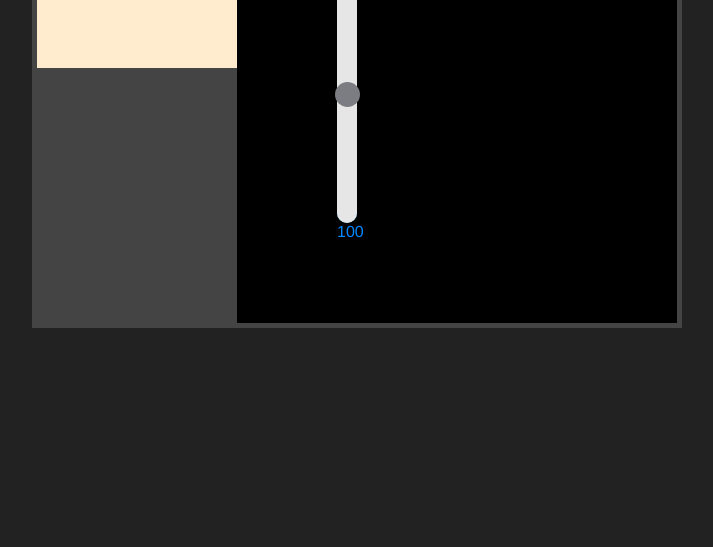
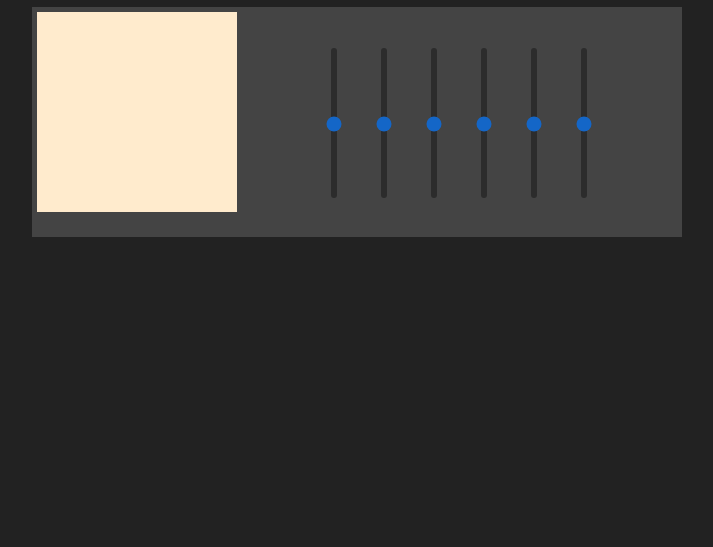
Before and after one commit to stevinz/iris, a plain HTML site: page index.html in a window 1280 px wide. Shown: the part 253-800 px from the top of the page, without its empty margins (283-996 px from the left). Drawn offline with Linux system fonts and the light colour scheme.

Commit message:
Vertical sliders looking nice

```diff
--- /dev/null
+++ b/colorwheel.css
@@ -0,0 +1,107 @@
+/*
+
+	Coloreye Stylesheet
+
+		.class
+		#id
+
+*/
+
+/*/////////////////////////////////////////////////////////////////////////////////////
+//		Main
+/////////////////////////////////////////////////////////////////////////////////////*/
+
+
+* {
+	font-family: Helvetica, Arial, sans-serif;
+	font-size: 12;
+}
+
+body {
+	color: var(--color-icon);
+	background-color: var(--color-background-dark);
+
+    margin: 0;
+    overflow: auto;
+    text-align: center;
+}
+
+.title {
+	margin: auto;
+}
+
+#mainBox {
+	background-color: var(--color-background-light);
+	margin: auto;
+    padding: 5px;
+	width: 50%;
+	display: flex;
+}
+
+#colorWheel {
+	background-color: blanchedalmond;
+	width: var(--wheel-size);
+	height: var(--wheel-size);
+}
+
+#sliders {
+	background-color: transparent;
+	margin: auto;
+	display: flex;
+}
+
+/*/////////////////////////////////////////////////////////////////////////////////////
+//		Slider
+/////////////////////////////////////////////////////////////////////////////////////*/
+
+:root {
+	--color-icon: #08f;
+	--color-background-dark: #222;
+	--color-background-light: #444;
+
+	--wheel-size: 200px;
+
+	--slider-box-width: 50px;
+	--slider-box-height: 220px;
+
+	--slider-height: 150px;
+	--slider-width: 6px;
+
+	--slider-thumb: 20px;
+}
+
+.sliderBox {
+	background-color: transparent;
+	width: var(--slider-box-width);
+	height: var(--slider-box-height);
+}
+	.slider {
+		-webkit-appearance: none;
+		appearance: none;
+		width: var(--slider-height);
+		height: var(--slider-width);
+		border-radius: 5px;
+		background: var(--color-background-dark);
+		outline: none;
+		opacity: 0.7;
+		-webkit-transition: .2s;
+		transition: opacity .2s;
+
+		position: relative;
+		left: calc(0px - (var(--slider-height) / 2) + (var(--slider-box-width) / 2));
+		top: calc((var(--slider-box-height) / 2) - (var(--slider-thumb) / 2));
+		/* transform: rotateZ(270deg); */
+		transform: rotate(270deg);
+	}
+	.slider:hover {
+		opacity: 1;
+	}
+		.slider::-webkit-slider-thumb, .slider::-moz-range-thumb {
+			-webkit-appearance: none;
+			appearance: none;
+			width: var(--slider-thumb);
+			height: var(--slider-thumb);
+			border-radius: 50%;
+			background: var(--color-icon);
+			cursor: pointer;
+		}
--- a/index.html
+++ b/index.html
@@ -4,12 +4,12 @@
         <title>Eyedrop</title>
         <meta charset="utf-8">
         <meta name="viewport" content="width=device-width, user-scalable=no, minimum-scale=1.0, maximum-scale=1.0">
-        <link rel="stylesheet" href="./main.css" type="text/css">
+        <link rel="stylesheet" href="./colorwheel.css" type="text/css">
     </head>
+    <body>
+        <br><br><br><br><br><br><br><br><br><br>
 
-    <body>
-
-        <br><br>
+        <!-------------------------------------------------------------------->
 
         <div class="title"><h1>Color Eye</h1></div>
 
@@ -18,80 +18,19 @@
                 <!-- to draw color wheel -->
             </canvas>
 
-            <div id="sliderBox">
-
-
-                <div id="slider-container">
-                    <div id="slider-bar"><div id="slider-thumb"></div></div>
-
-                    <div class="value" id="demo-value">0</div>
-                </div>
-
-
+            <div id="sliders">
+                <div class="sliderBox"><input type="range" min="1" max="100" value="50" class="slider" id="myRange"></div>
+                <div class="sliderBox"><input type="range" min="1" max="100" value="50" class="slider" id="myRange"></div>
+                <div class="sliderBox"><input type="range" min="1" max="100" value="50" class="slider" id="myRange"></div>
+                <div class="sliderBox"><input type="range" min="1" max="100" value="50" class="slider" id="myRange"></div>
+                <div class="sliderBox"><input type="range" min="1" max="100" value="50" class="slider" id="myRange"></div>
+                <div class="sliderBox"><input type="range" min="1" max="100" value="50" class="slider" id="myRange"></div>
             </div>
         </div>
 
+        <!-------------------------------------------------------------------->
 
         <script type="module">
-
-            class Slider {
-                constructor(min, max, element, thumb) {
-                    this.min = min;
-                    this.max = max;
-                    this.value = min;
-                    this.element = element;
-                    this.thumb = thumb;
-
-                    this._mousedown = sliderMouseDown.bind(this);
-                    this._mousemove = sliderMouseMove.bind(this);
-                    this._mouseup = sliderMouseUp.bind(this);
-
-                    this.element.addEventListener('mousedown', this._mousedown, false);
-                }
-
-                getId() { return this.element.id; }
-                getValue() { return this.value; }
-                setValue(value) {
-                    value = Math.max(this.min, Math.min(this.max, value));
-                    let yRange = this.element.clientHeight;
-                    let y = Math.floor((this.max - value) / (this.max - this.min) * yRange);
-                    let o = (this.thumb.getBoundingClientRect().bottom - this.thumb.getBoundingClientRect().top) / 2;
-                    this.thumb.style.top = y - o + 'px';
-                    this.value = value;
-                    this.onChange();
-                }
-
-                onChange() {
-                    document.getElementById("demo-value").innerHTML = slider.getValue().toFixed(0);
-                }
-            }
-
-            function sliderMouseDown(event) {
-                document.addEventListener('mousemove', this._mousemove, false);
-                document.addEventListener('mouseup', this._mouseup, false);
-                event.preventDefault();
-            }
-
-            function sliderMouseMove(event) {
-                let height = this.element.getBoundingClientRect().bottom - this.element.getBoundingClientRect().top;
-                let pos = event.clientY - this.element.getBoundingClientRect().top;
-                if (pos < 0) pos = 0;
-                if (pos > height) pos = height;
-
-                let value = height - pos;
-                    value /= (height / (this.max - this.min));
-                value = Math.max(0, Math.min(value, this.max));
-
-                this.setValue(value);
-                this.onChange();
-                event.preventDefault();
-            }
-
-            function sliderMouseUp(event) {
-                document.removeEventListener('mousemove', this._mousemove, false);
-                document.removeEventListener('mouseup', this._mouseup, false);
-            }
-
 
 
 
@@ -101,15 +40,12 @@
             //ctx.fillRect(0, 0, 150, 75);
 
 
-            let slider = new Slider(0, 255, document.getElementById("slider-bar"), document.getElementById("slider-thumb"));
-                slider.setValue(100);
-
-
 
 
 
         </script>
 
+        <!-------------------------------------------------------------------->
+
     </body>
-
 </html>
--- a/main.css
+++ /dev/null
@@ -1,84 +0,0 @@
-/*
-
-	Coloreye Stylesheet
-
-		.class
-		#id
-
-*/
-
-/*/////////////////////////////////////////////////////////////////////////////////////
-//		Main
-/////////////////////////////////////////////////////////////////////////////////////*/
-
-* {
-	font-family: Helvetica, Arial, sans-serif;
-	font-size: 12;
-}
-
-body {
-	color: #08f;
-	background-color: #222;
-
-    margin: 0;
-    overflow: auto;
-    text-align: center;
-}
-
-.title {
-	margin: auto;
-}
-
-#mainBox {
-	background-color: #444;
-
-	margin: auto;
-    padding: 5px;
-	width: 50%;
-
-	display: flex;
-}
-
-#colorWheel {
-	background-color: blanchedalmond;
-
-	width: 200px;
-	height: 200px;
-}
-
-#sliderBox {
-	background-color: black;
-
-	width: 100%;
-
-}
-
-/*/////////////////////////////////////////////////////////////////////////////////////
-//		Slider
-/////////////////////////////////////////////////////////////////////////////////////*/
-
-#slider-container {
-	width: 20px;
-	height: 325px;
-	margin: 100px;
-	margin-top: 30px;
-	background: #26AFE3;
-	border-radius: 20px 20px 20px 20px;
-}
-
-#slider-bar {
-	width: 100%;
-	height: 100%;
-	background: #E6E6E6;
-	border-radius: 20px 20px 20px 20px;
-}
-
-#slider-thumb {
-	width: 25px;
-	height: 25px;
-	background: #7C7D82;
-	position: relative;
-	left: -2.5px;
-	top: -10px;
-	border-radius: 20px 20px 20px 20px;
-}
```
Also changed, not shown: 1 other file.
